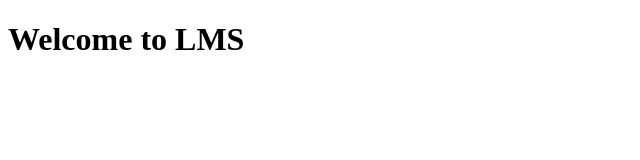
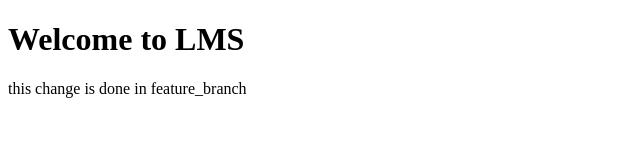
Before and after one commit to ArjK281104/capgemini_git, a plain HTML site: page index.html in a window 1280 px wide. Shown: the whole page, without its empty margins (0-640 px from the left). Drawn offline with Linux system fonts and the light colour scheme.

Commit message:
modified index.html by feature-branch

```diff
--- a/index.html
+++ b/index.html
@@ -7,5 +7,6 @@
 </head>
 <body>
     <h1>Welcome to LMS</h1>
+    <p>this change is done in feature_branch</p>
 </body>
 </html>
```
